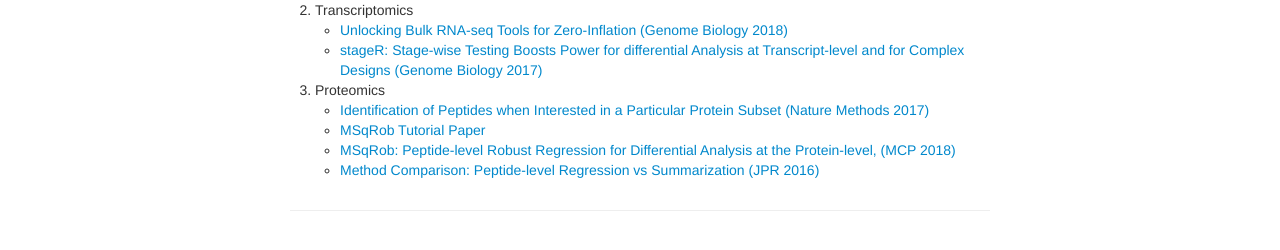
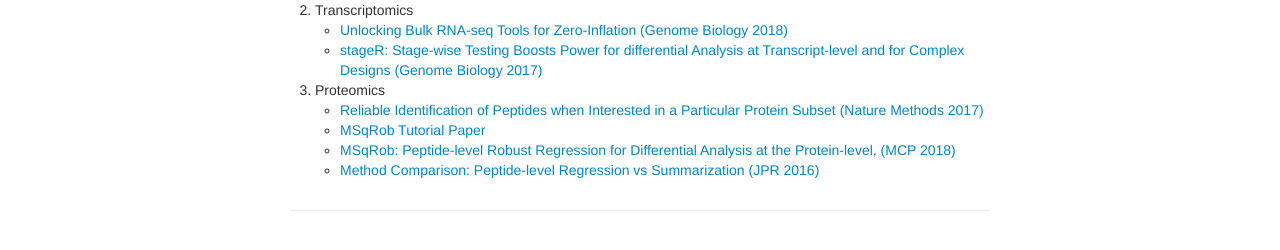
Before and after one commit to statOmics/statOmics.github.io, a Jekyll site: the page built from pages/publications.md, in a window 1280 px wide. Shown: the part 172-422 px from the top of the page. Built offline with Jekyll 4.4.1, drawn with Linux system fonts in a browser that asks for light colours.

Commit message:
publications and Teaching

```diff
--- a/pages/publications.md
+++ b/pages/publications.md
@@ -15,7 +15,7 @@
   - [stageR: Stage-wise Testing Boosts Power for differential Analysis at Transcript-level and for Complex Designs (Genome Biology 2017)](https://www.ncbi.nlm.nih.gov/pubmed/28784146)
 
 3. Proteomics
-  - [Identification of Peptides when Interested in a Particular Protein Subset (Nature Methods 2017)](https://www.ncbi.nlm.nih.gov/pubmed/28661493)
+  - [Reliable Identification of Peptides when Interested in a Particular Protein Subset (Nature Methods 2017)](https://www.ncbi.nlm.nih.gov/pubmed/28661493)
   - [MSqRob Tutorial Paper](https://www.ncbi.nlm.nih.gov/pubmed/28391044)
   - [MSqRob: Peptide-level Robust Regression for Differential Analysis at the Protein-level, (MCP 2018)](https://www.ncbi.nlm.nih.gov/pubmed/26566788)
   - [Method Comparison: Peptide-level Regression vs Summarization (JPR 2016)](https://www.ncbi.nlm.nih.gov/pubmed/25827922)
```
